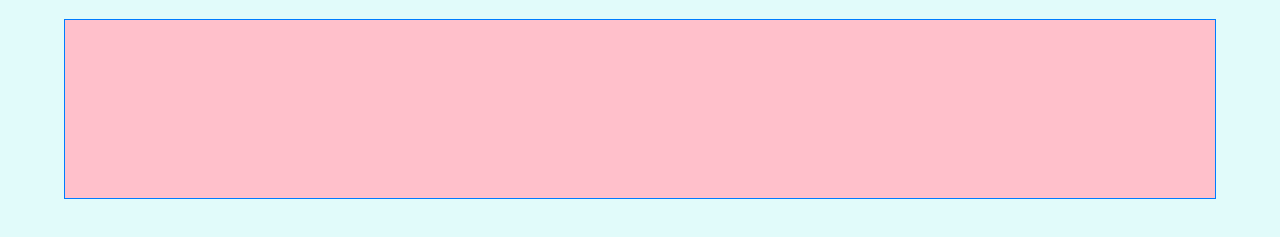
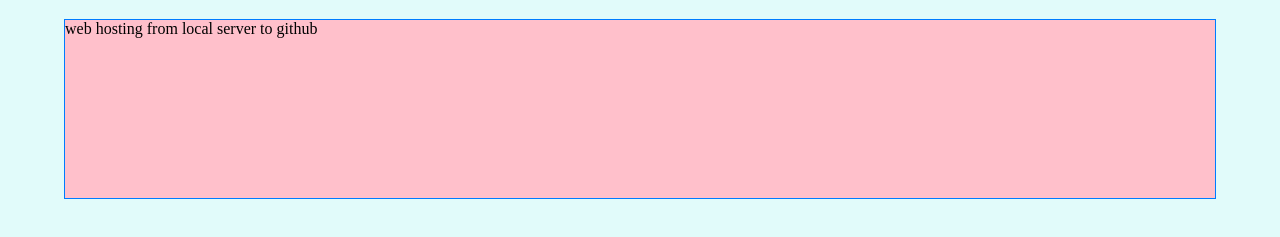
Before and after one commit to vgaud6585/git-web, a plain HTML site: page index.html in a window 1280 px wide. Shown: the part 61-298 px from the top of the page. Drawn offline with Linux system fonts and the light colour scheme.

Commit message:
initial commit 3

```diff
--- a/index.html
+++ b/index.html
@@ -11,7 +11,7 @@
     <h1 class="head">welcome from Vishal gaud </h1>
     <div class="info" id="info"></div>
     <div class="outer clickable">
-
+      web hosting from local server to github
     </div>
     <script src="js/script.js" type="text/javascript" charset="utf-8"></script>
   </body>
```
